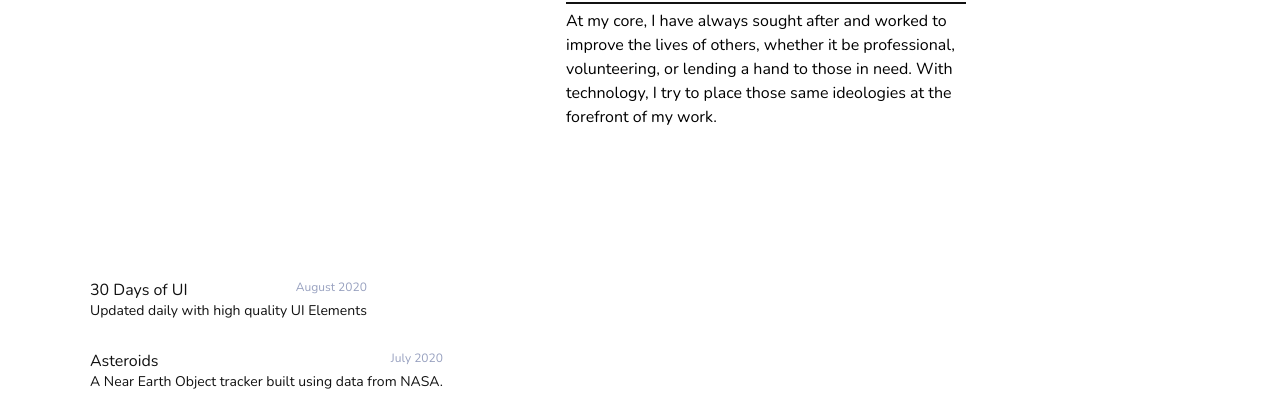
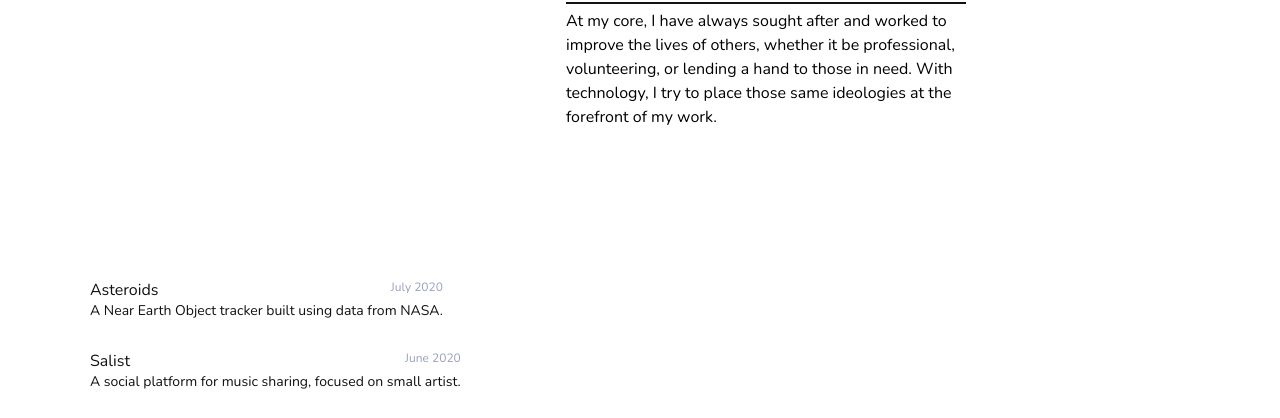
Before and after one commit to alexSatchell/Gatsby-Portfolio-Site, a Gatsby site: page / in a window 1280 px wide. Shown: the part 339-757 px from the top of the page. Built offline with nearby package versions, Linux system fonts and the light colour scheme; Gatsby itself is replaced by a stand-in of ours.

Commit message:
updated projects

```diff
--- a/src/context/projects/ProjectState.js
+++ b/src/context/projects/ProjectState.js
@@ -6,16 +6,16 @@ import { v4 as uuidv4 } from "uuid"
 const ProjectState = props => {
   const initialState = {
     projects: [
-      {
-        id: uuidv4(),
-        name: "MonthOfCode",
-        displayName: "30 Days of UI",
-        description: "Updated daily with high quality UI Elements",
-        date: "August 2020",
-        githubUrl: "",
-        photo: "",
-        techStack: ["React", "Node", "Express", "MongoDB"],
-      },
+      // {
+      //   id: uuidv4(),
+      //   name: "MonthOfCode",
+      //   displayName: "30 Days of UI",
+      //   description: "Updated daily with high quality UI Elements",
+      //   date: "August 2020",
+      //   githubUrl: "",
+      //   photo: "",
+      //   techStack: ["React", "Node", "Express", "MongoDB"],
+      // },
       {
         id: uuidv4(),
         name: "Asteroids",
```
